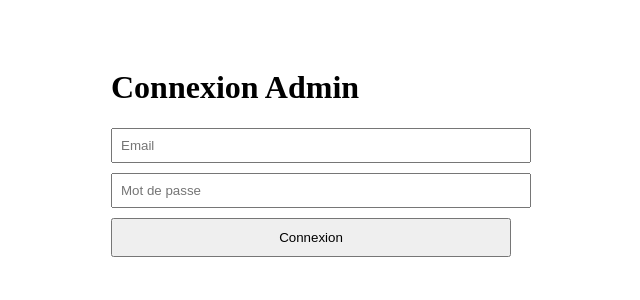
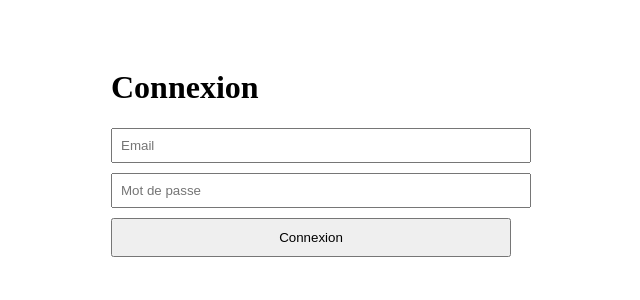
Before and after one commit to eliekogoup/Iceteam-vote-Pro, a Next.js app: page /login in a window 1280 px wide. Shown: the top 300 px of the page, without its empty margins (329-969 px from the left). Built offline with nearby package versions, Linux system fonts and the light colour scheme; no server answers.

Commit message:
Change login redirect to homepage
Redirect to the homepage after successful login.

```diff
--- a/src/pages/login.tsx
+++ b/src/pages/login.tsx
@@ -14,7 +14,8 @@ export default function LoginPage() {
     const { error } = await supabase.auth.signInWithPassword({ email, password: pass });
     setLoading(false);
     if (!error) {
-      router.push("/admin");
+      // Redirige vers la page d'accueil
+      router.push("/");
     } else {
       alert(error.message);
     }
@@ -22,7 +23,7 @@ export default function LoginPage() {
 
   return (
     <main style={{padding:40, maxWidth:400, margin:"auto"}}>
-      <h1>Connexion Admin</h1>
+      <h1>Connexion</h1>
       <form onSubmit={handleLogin}>
         <input
           type="email"
@@ -46,5 +47,4 @@ export default function LoginPage() {
       </form>
     </main>
   );
-
 }
```
